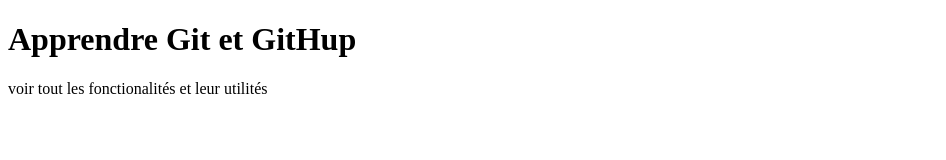
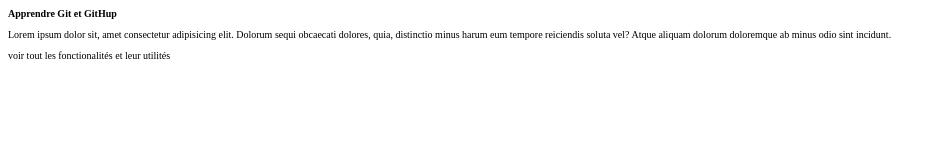
Before and after one commit to Ndeye-Khar-Fall/exo-github, a plain HTML site: page index.html in a window 1280 px wide. Shown: the whole page, without its empty margins (0-946 px from the left). Drawn offline with Linux system fonts and the light colour scheme.

```diff
--- a/index.html
+++ b/index.html
@@ -9,6 +9,7 @@
 </head>
 <body>
     <h1>Apprendre Git et GitHup</h1>
+    <p>Lorem ipsum dolor sit, amet consectetur adipisicing elit. Dolorum sequi obcaecati dolores, quia, distinctio minus harum eum tempore reiciendis soluta vel? Atque aliquam dolorum doloremque ab minus odio sint incidunt.</p>
 
     <p>voir tout les fonctionalités et leur utilités</p>
 
--- a/style.css
+++ b/style.css
@@ -1,3 +1,4 @@
 *{
     background-color:white ;
+    font-size: 10px;
 }
```
Also changed, not shown: index.js (added), 1 other file.
